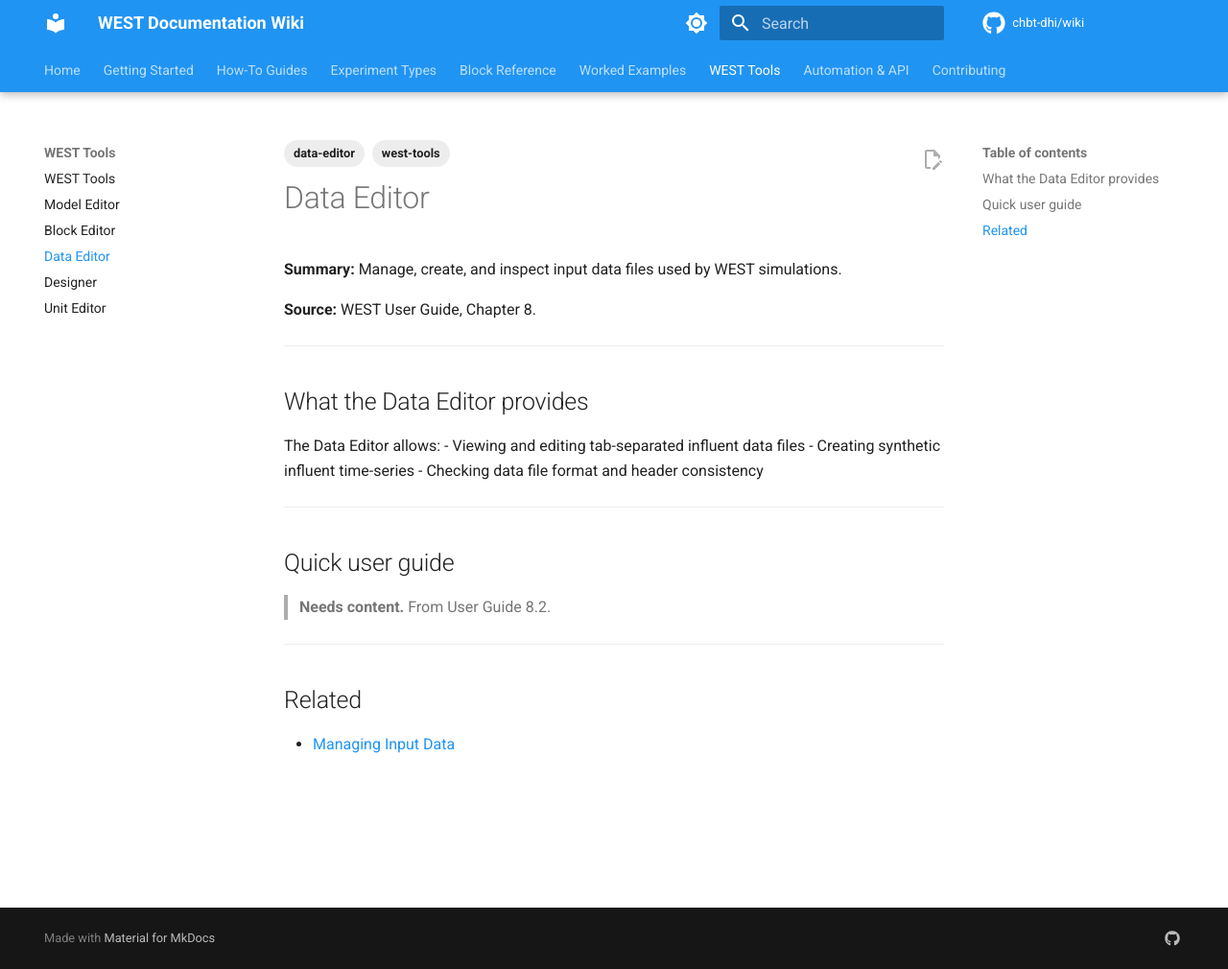
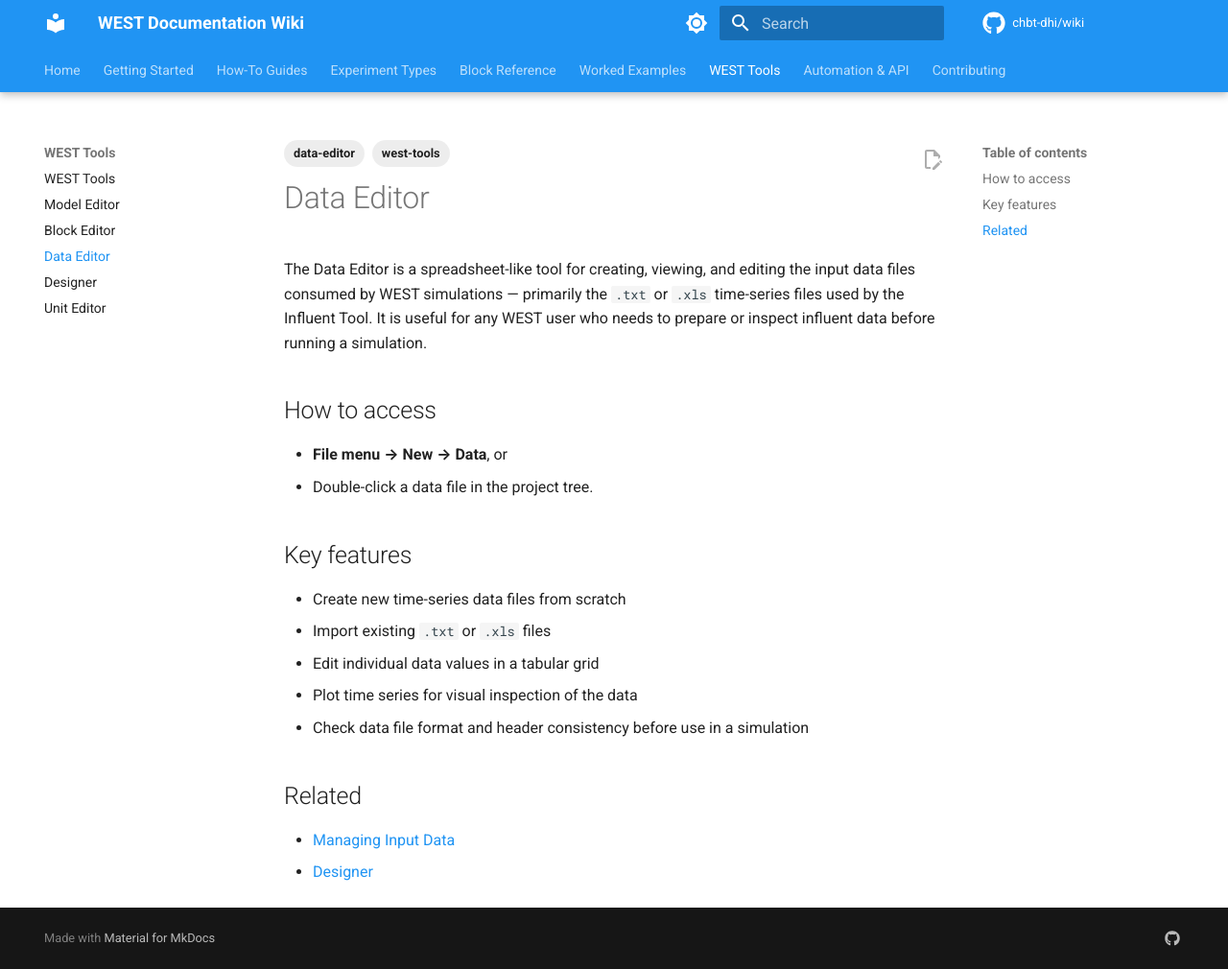
Before and after one commit to CHBT-DHI/Wiki, an MkDocs documentation site: the page built from docs/west-tools/data-editor.md, in a window 1280 px wide and 1010 px high. Shown: the whole window at 96% size. Built offline with MkDocs 1.6.1 and Material for MkDocs 9.7.7, drawn with Linux system fonts in a browser that asks for light colours; comment, search, counter and statistics services are not loaded.

Commit message:
docs(west-tools): populate Data Editor reference page

```diff
--- a/docs/west-tools/data-editor.md
+++ b/docs/west-tools/data-editor.md
@@ -6,27 +6,22 @@
 
 # Data Editor
 
-**Summary:** Manage, create, and inspect input data files used by WEST simulations.
+The Data Editor is a spreadsheet-like tool for creating, viewing, and editing the input data files consumed by WEST simulations — primarily the `.txt` or `.xls` time-series files used by the Influent Tool. It is useful for any WEST user who needs to prepare or inspect influent data before running a simulation.
 
-**Source:** WEST User Guide, Chapter 8.
+## How to access
 
----
+- **File menu → New → Data**, or
+- Double-click a data file in the project tree.
 
-## What the Data Editor provides
+## Key features
 
-The Data Editor allows:
-- Viewing and editing tab-separated influent data files
-- Creating synthetic influent time-series
-- Checking data file format and header consistency
-
----
-
-## Quick user guide
-
-> **Needs content.** From User Guide 8.2.
-
----
+- Create new time-series data files from scratch
+- Import existing `.txt` or `.xls` files
+- Edit individual data values in a tabular grid
+- Plot time series for visual inspection of the data
+- Check data file format and header consistency before use in a simulation
 
 ## Related
 
 - [Managing Input Data](../how-to/managing-input-data.md)
+- [Designer](designer.md)
```
